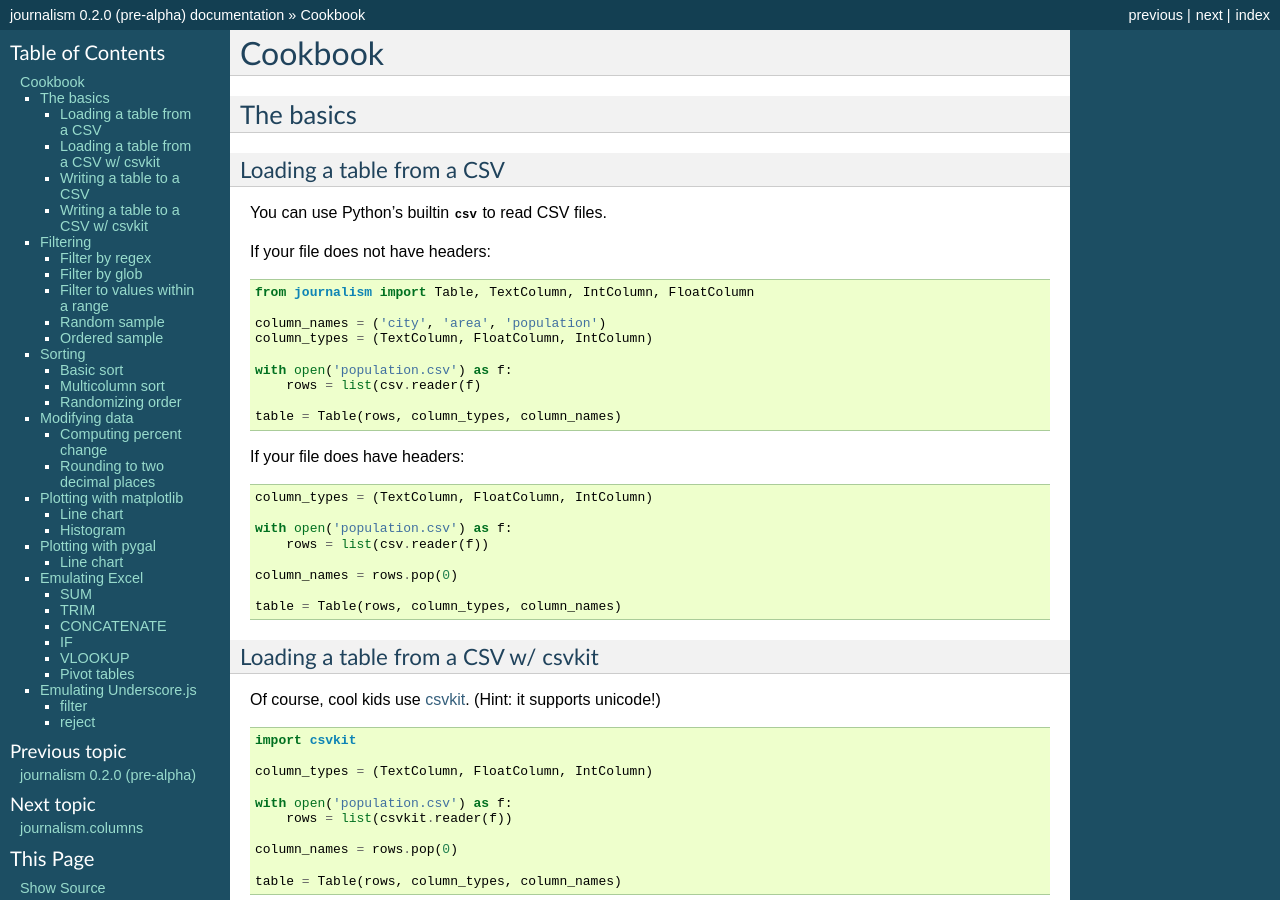
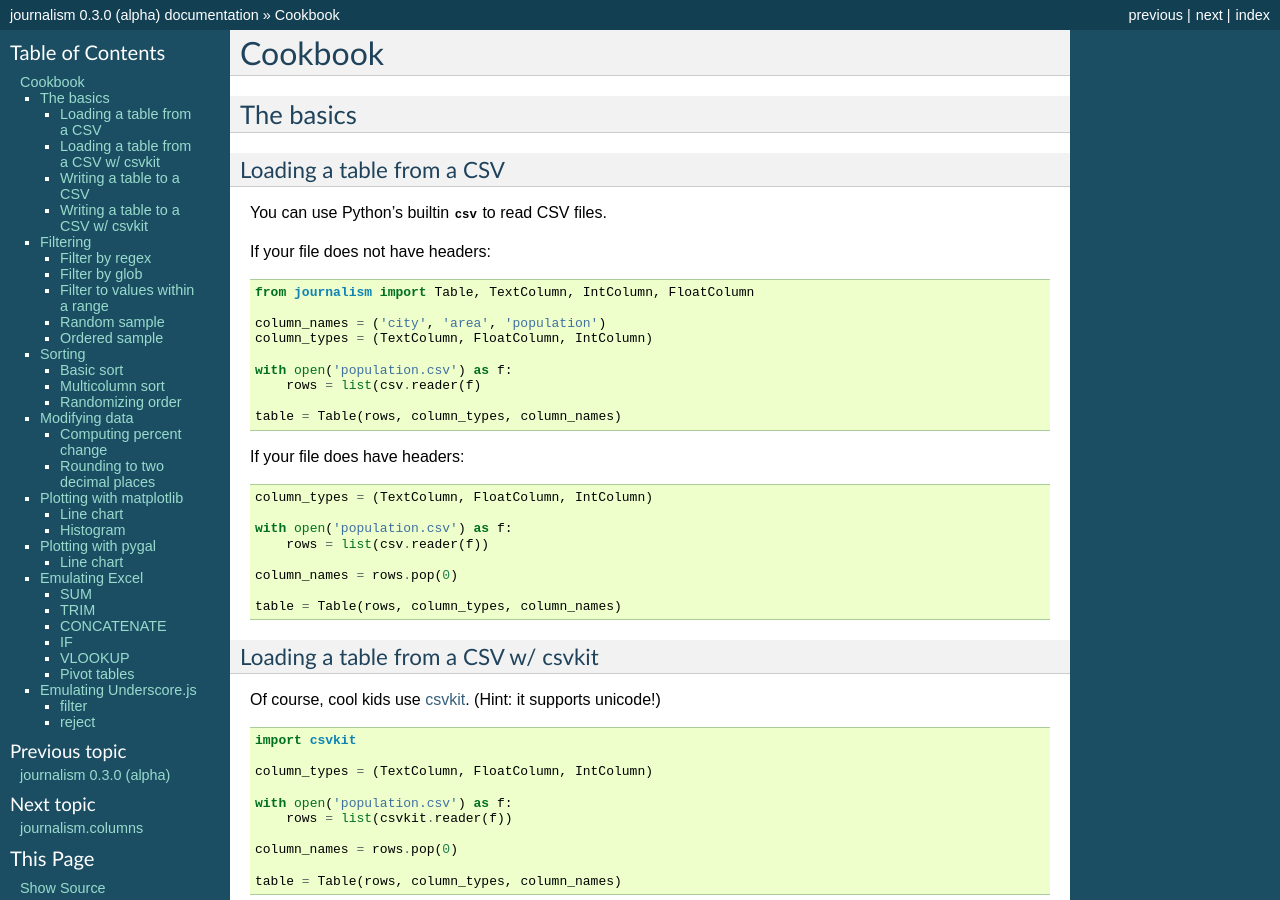
Before and after one commit to wireservice/agate, a Sphinx documentation site: the page built from docs/cookbook.rst, in a window 1280 px wide and 900 px high. Built offline with Sphinx 7.4.7, drawn with Linux system fonts in a browser that asks for light colours; some of the changed text lies outside the part shown.

Commit message:
Rev to 0.3.0 for development.

```diff
--- a/docs/conf.py
+++ b/docs/conf.py
@@ -51,9 +51,9 @@ copyright = u'2014, Christopher Groskopf'
 # built documents.
 #
 # The short X.Y version.
-version = '0.2.0'
+version = '0.3.0'
 # The full version, including alpha/beta/rc tags.
-release = '0.2.0 (pre-alpha)'
+release = '0.3.0 (alpha)'
 
 # The language for content autogenerated by Sphinx. Refer to documentation
 # for a list of supported languages.
--- a/setup.py
+++ b/setup.py
@@ -12,7 +12,7 @@ if sys.version_info == (2, 6):
 
 setup(
     name='journalism',
-    version='0.2.0',
+    version='0.3.0',
     description='',
     long_description=open('README').read(),
     author='Christopher Groskopf',
@@ -20,7 +20,7 @@ setup(
     url='journalism takes the horror out of basic data analysis and manipulation.',
     license='MIT',
     classifiers=[
-        'Development Status :: 2 - Pre-Alpha',
+        'Development Status :: 3 - Alpha',
         'Intended Audience :: Developers',
         'Intended Audience :: End Users/Desktop',
         'Intended Audience :: Science/Research',
```
Also changed, not shown: 1 other file.
